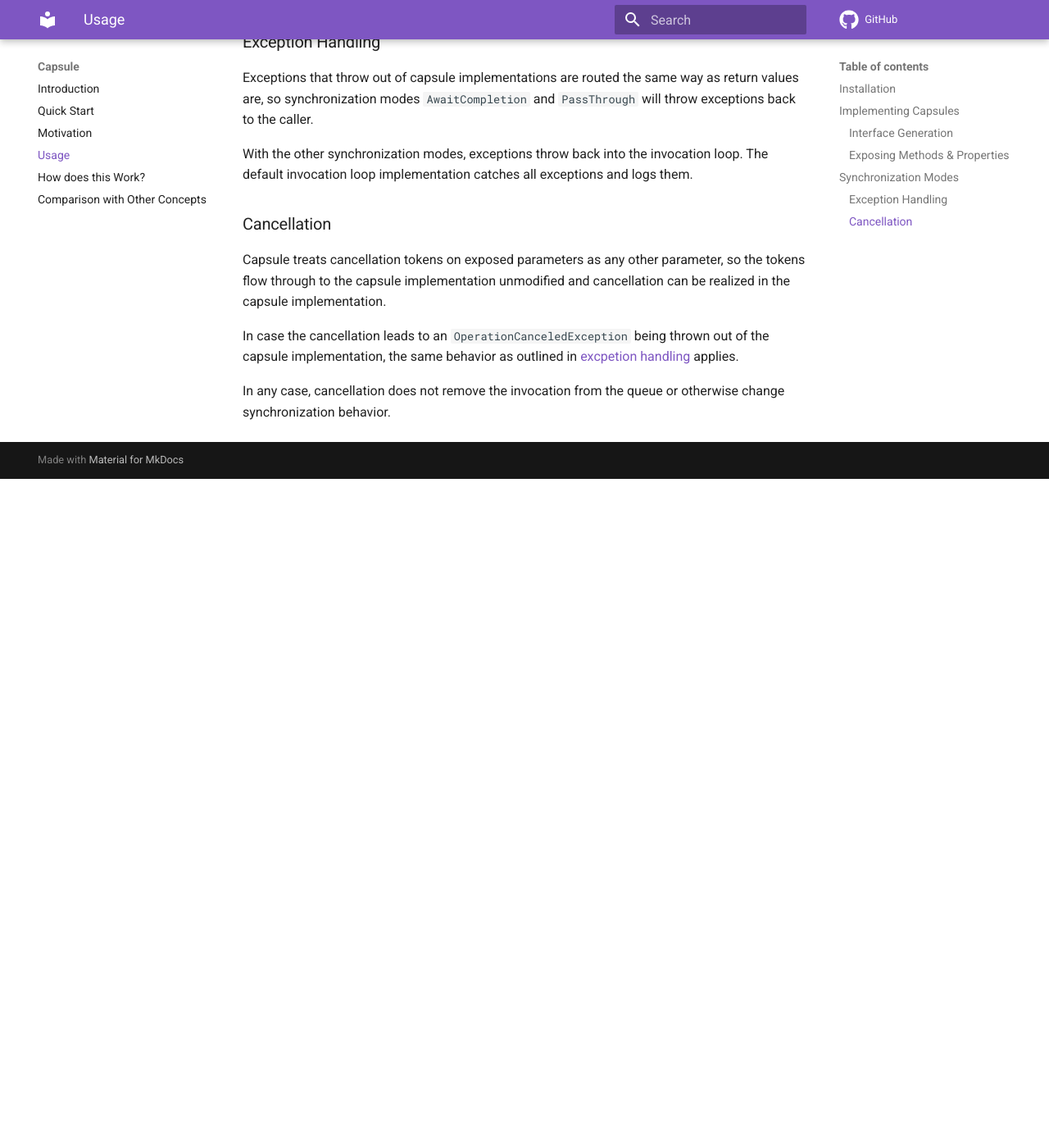
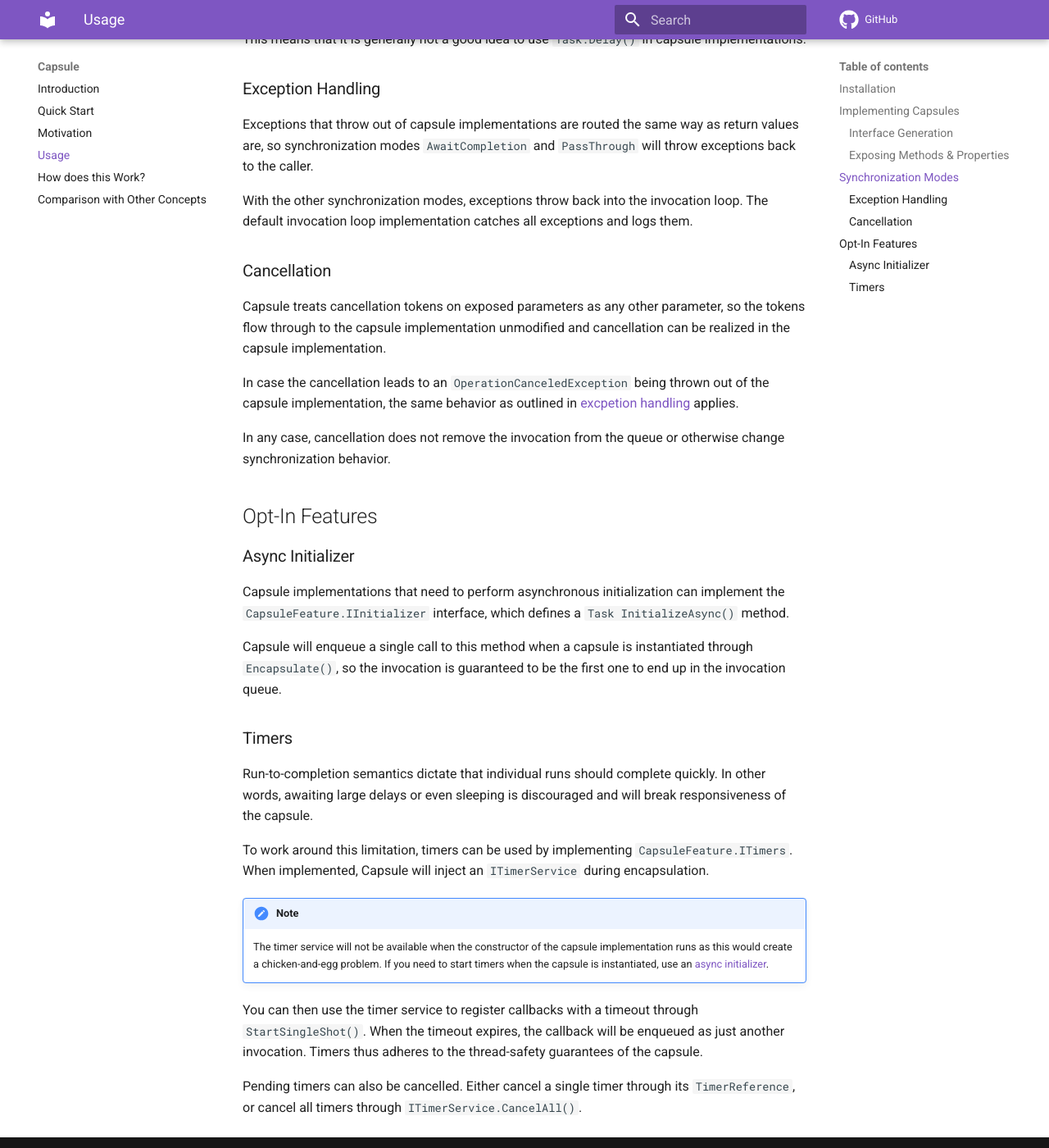
Before and after one commit to thedmi/capsule, an MkDocs documentation site: the page built from docs/docs/30_usage.md, in a window 1280 px wide and 1400 px high, scrolled down 2555 px. Shown: the whole window at 82% size. Built offline with MkDocs 1.6.1 and Material for MkDocs 9.7.7, drawn with Linux system fonts in a browser that asks for light colours; comment, search, counter and statistics services are not loaded; before the commit the page ends 3139 px from its top, so only the background shows below that; some of the changed text lies outside the part shown.

Commit message:
docs: Document timer usage

```diff
--- a/docs/docs/30_usage.md
+++ b/docs/docs/30_usage.md
@@ -48,7 +48,8 @@ The interface name can be customized through `CapsuleAttribute.InterfaceName`:
 - If this property is specified and non-null, that interface name will be used.
 - Otherwise, the default behavior applies.
 
-If you bring your own interface, you'll need to ensure it matches the exposed methods and properties.
+!!! note
+    If you bring your own interface, you'll need to ensure it matches the exposed methods and properties. Otherwise, the build will fail.
 
 
 ### Exposing Methods & Properties
@@ -89,3 +90,26 @@ Capsule treats cancellation tokens on exposed parameters as any other parameter,
 In case the cancellation leads to an `OperationCanceledException` being thrown out of the capsule implementation, the same behavior as outlined in [excpetion handling](#exception-handling) applies.
 
 In any case, cancellation does not remove the invocation from the queue or otherwise change synchronization behavior.
+
+
+## Opt-In Features
+
+### Async Initializer
+
+Capsule implementations that need to perform asynchronous initialization can implement the `CapsuleFeature.IInitializer` interface, which defines a `Task InitializeAsync()` method.
+
+Capsule will enqueue a single call to this method when a capsule is instantiated through `Encapsulate()`, so the invocation is guaranteed to be the first one to end up in the invocation queue.
+
+
+### Timers
+
+Run-to-completion semantics dictate that individual runs should complete quickly. In other words, awaiting large delays or even sleeping is discouraged and will break responsiveness of the capsule.
+
+To work around this limitation, timers can be used by implementing `CapsuleFeature.ITimers`. When implemented, Capsule will inject an `ITimerService` during encapsulation.
+
+!!! note
+    The timer service will not be available when the constructor of the capsule implementation runs as this would create a chicken-and-egg problem. If you need to start timers when the capsule is instantiated, use an [async initializer](#async-initializer).
+
+You can then use the timer service to register callbacks with a timeout through `StartSingleShot()`. When the timeout expires, the callback will be enqueued as just another invocation. Timers thus adheres to the thread-safety guarantees of the capsule.
+
+Pending timers can also be cancelled. Either cancel a single timer through its `TimerReference`, or cancel all timers through `ITimerService.CancelAll()`.
--- a/docs/mkdocs.yml
+++ b/docs/mkdocs.yml
@@ -14,10 +14,12 @@ theme:
     - navigation.instant
 
 markdown_extensions:
+  - admonition
+  - pymdownx.inlinehilite
+  - pymdownx.snippets
+  - pymdownx.superfences
+  - pymdownx.details
   - pymdownx.highlight:
       anchor_linenums: true
       line_spans: __span
       pygments_lang_class: true
-  - pymdownx.inlinehilite
-  - pymdownx.snippets
-  - pymdownx.superfences
```
Also changed, not shown: docs/docs/50_comparison_with_other_concepts.md (+2 -2 lines), 1 other file.
